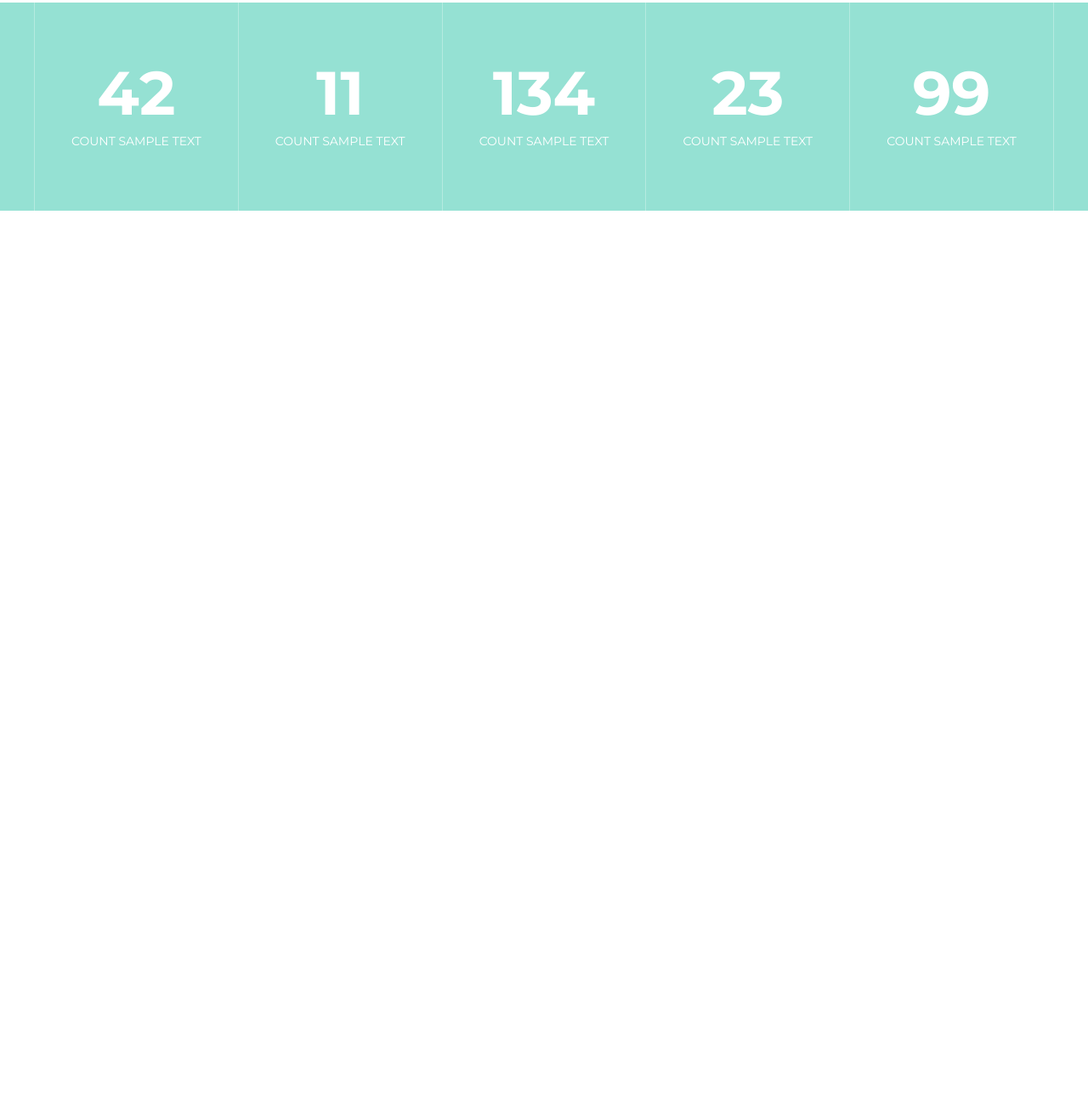
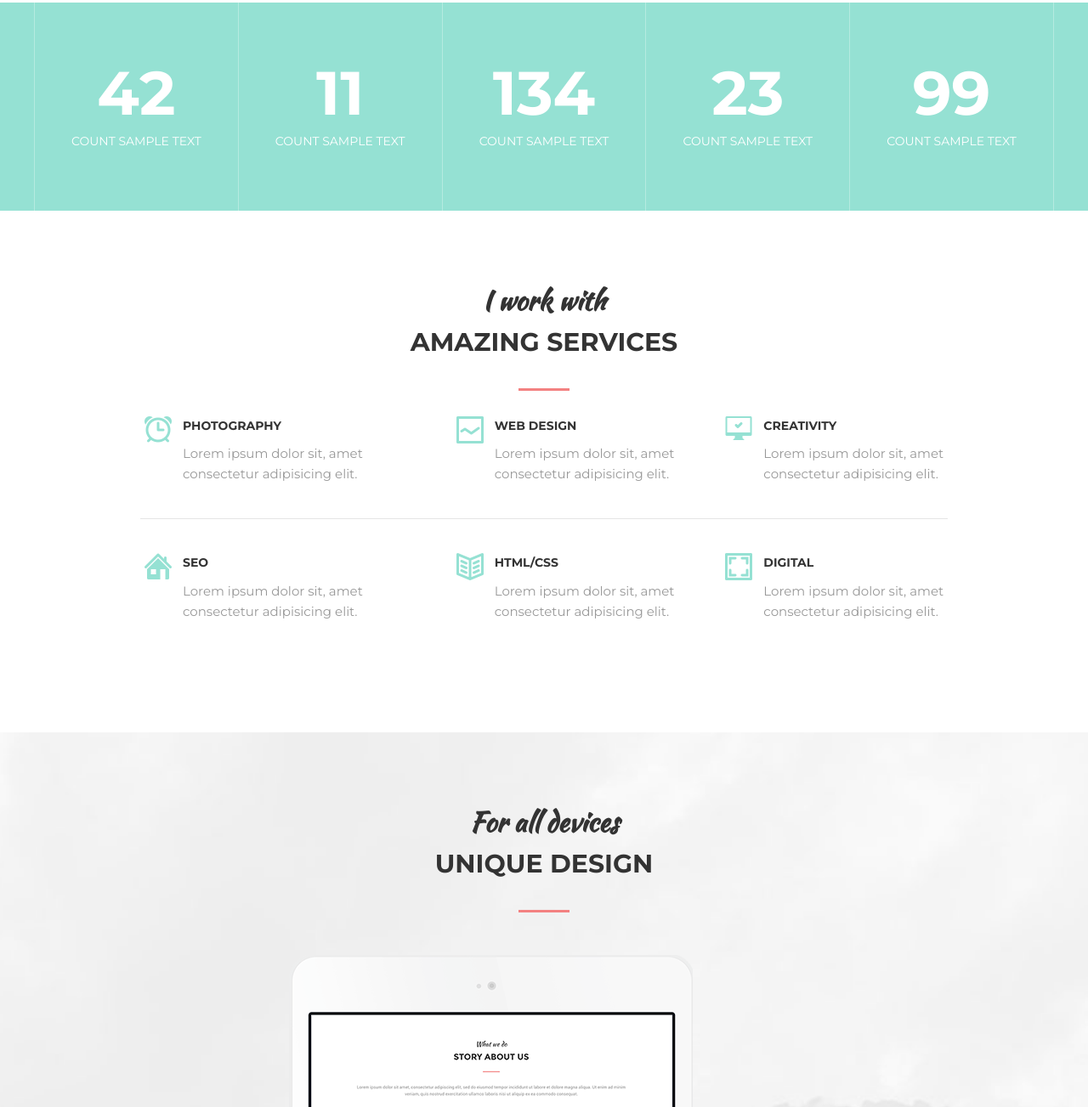
Before and after one commit to theDimi44s/TestSite, a plain HTML site: page index.html in a window 1280 px wide. Shown: the part 1497-2800 px from the top of the page at 85% size. Before the commit the page ends 1745 px from the top, so only its background shows below. Drawn offline with Linux system fonts and the light colour scheme.

Commit message:
- add next slide & etc

```diff
--- a/assets/css/style.css
+++ b/assets/css/style.css
@@ -21,6 +21,16 @@ h4,
 h5,
 h6 {
   margin: 0;
+}
+
+hr {
+  border: 0;
+  display: block;
+  max-width: 1200px;
+  width: 100%;
+  height: 1px;
+  margin: 40px 0;
+  background-color: #e5e5e5;
 }
 
 /* Container */
@@ -234,10 +244,17 @@ h6 {
   padding: 80px 0;
 }
 
+.section--devices {
+  padding-bottom: 0;
+  background: url(/assets/img/devices-bg.jpg) center no-repeat;
+  -webkit-background-size: cover;
+  background-size: cover;
+}
+
 .section__header {
   width: 100%;
   max-width: 950px;
-  margin: 0 auto 40px;
+  margin: 0 auto 50px;
 
   text-align: center;
 }
@@ -359,3 +376,47 @@ h6 {
   font-size: 14px;
   text-transform: uppercase;
 }
+
+/* Services Block */
+
+.services {
+  display: flex;
+  text-align: left;
+}
+.services__item {
+  flex: 1 1 0;
+  padding-left: 50px;
+  position: relative;
+}
+
+.services__icon {
+  position: absolute;
+  top: 0;
+  left: 5px;
+  z-index: 1;
+}
+
+.services__title {
+  margin-bottom: 10px;
+  text-transform: uppercase;
+  font-size: 14px;
+  font-weight: 700;
+  color: #333;
+}
+
+.services__text {
+  color: #999;
+  font-size: 15px;
+}
+
+/* Unique Design. Devices */
+
+.devices {
+  width: 100%;
+  max-width: 600px;
+  margin: 0 auto;
+}
+
+.device__item {
+  display: block;
+}
--- a/index.html
+++ b/index.html
@@ -37,9 +37,9 @@
           </nav>
         </div>
       </div>
-      <!-- end container -->
+      <!-- /.container -->
     </div>
-    <!-- end header -->
+    <!-- /.header -->
 
     <!-- Head -->
 
@@ -52,7 +52,7 @@
           <a class="btn" href="#">Learn More</a>
         </div>
       </div>
-      <!-- end container -->
+      <!-- /.container -->
 
       <!-- Sliders -->
 
@@ -77,11 +77,11 @@
             </div>
           </div>
         </div>
-        <!-- end container -->
+        <!-- /.container -->
       </div>
-      <!-- end slider -->
+      <!-- /.slider -->
     </div>
-    <!-- end intro -->
+    <!-- /.intro -->
 
     <!-- End First Slide of Site -->
 
@@ -102,7 +102,7 @@
             </p>
           </div>
         </div>
-        <!-- end section__header -->
+        <!-- /.section__header -->
 
         <div class="about">
           <div class="about__item">
@@ -124,11 +124,11 @@
             <div class="about__text">Sample Text</div>
           </div>
         </div>
-        <!-- end about -->
+        <!-- /.about -->
       </div>
-      <!-- end container -->
+      <!-- /.container -->
     </section>
-    <!-- end section -->
+    <!-- /.section -->
 
     <!-- Statistics -->
 
@@ -158,8 +158,139 @@
         </div>
       </div>
     </div>
-    <!-- end statistics -->
+    <!-- /.statistics -->
+    <!-- /.Second Slide -->
 
-    <!-- End Second Slide -->
+    <!-- Third Slide -->
+    <!-- Services -->
+    <section class="section">
+      <div class="container">
+        <div class="section__header">
+          <h3 class="section__suptitle">I work with</h3>
+          <h2 class="section__title">Amazing Services</h2>
+
+          <div class="services">
+            <div class="services__item">
+              <img
+                class="services__icon"
+                src="/assets/img/services/photography.png"
+                alt=""
+                srcset=""
+              />
+              <div class="services__title">Photography</div>
+              <div class="services__text">
+                Lorem ipsum dolor sit, amet consectetur adipisicing elit.
+              </div>
+            </div>
+            <div class="services__item">
+              <div class="services__item">
+                <img
+                  class="services__icon"
+                  src="/assets/img/services/web design.png"
+                  alt=""
+                  srcset=""
+                />
+                <div class="services__title">Web Design</div>
+                <div class="services__text">
+                  Lorem ipsum dolor sit, amet consectetur adipisicing elit.
+                </div>
+              </div>
+            </div>
+            <div class="services__item">
+              <div class="services__item">
+                <img
+                  class="services__icon"
+                  src="/assets/img/services/creativity.png"
+                  alt=""
+                  srcset=""
+                />
+                <div class="services__title">Creativity</div>
+                <div class="services__text">
+                  Lorem ipsum dolor sit, amet consectetur adipisicing elit.
+                </div>
+              </div>
+            </div>
+          </div>
+          <!-- /.serv1 -->
+
+          <hr />
+
+          <div class="services">
+            <div class="services__item">
+              <img
+                class="services__icon"
+                src="/assets/img/services/seo.png"
+                alt=""
+                srcset=""
+              />
+              <div class="services__title">seo</div>
+              <div class="services__text">
+                Lorem ipsum dolor sit, amet consectetur adipisicing elit.
+              </div>
+            </div>
+            <div class="services__item">
+              <div class="services__item">
+                <img
+                  class="services__icon"
+                  src="/assets/img/services/html-css.png"
+                  alt=""
+                  srcset=""
+                />
+                <div class="services__title">Html/css</div>
+                <div class="services__text">
+                  Lorem ipsum dolor sit, amet consectetur adipisicing elit.
+                </div>
+              </div>
+            </div>
+            <div class="services__item">
+              <div class="services__item">
+                <img
+                  class="services__icon"
+                  src="/assets/img/services/digital.png"
+                  alt=""
+                  srcset=""
+                />
+                <div class="services__title">digital</div>
+                <div class="services__text">
+                  Lorem ipsum dolor sit, amet consectetur adipisicing elit.
+                </div>
+              </div>
+            </div>
+          </div>
+          <!-- /.serv2 -->
+        </div>
+        <!-- /.services header -->
+      </div>
+      <!-- /.container -->
+    </section>
+    <!-- /.services -->
+
+    <!-- Unique design -->
+
+    <section class="section section--devices">
+      <div class="container">
+        <div class="section__header">
+          <h3 class="section__suptitle">For all devices</h3>
+          <h2 class="section__title">Unique design</h2>
+        </div>
+
+        <div class="devices">
+          <img
+            class="device__item"
+            src="/assets/img/device/tablet.png"
+            alt=""
+            srcset=""
+          />
+          <img
+            class="device__item"
+            src="/assets/img/device/smart.png"
+            alt=""
+            srcset=""
+          />
+        </div>
+        <!-- /.devices -->
+      </div>
+      <!-- /.container -->
+    </section>
   </body>
 </html>
```
Also changed, not shown: assets/img/device/smart.png (added), assets/img/device/tablet.png (added), assets/img/devices-bg.jpg (added), assets/img/services/creativity.png (added), assets/img/services/digital.png (added), assets/img/services/html-css.png (added), assets/img/services/photography.png (added), assets/img/services/seo.png (added), assets/img/services/web design.png (added).
